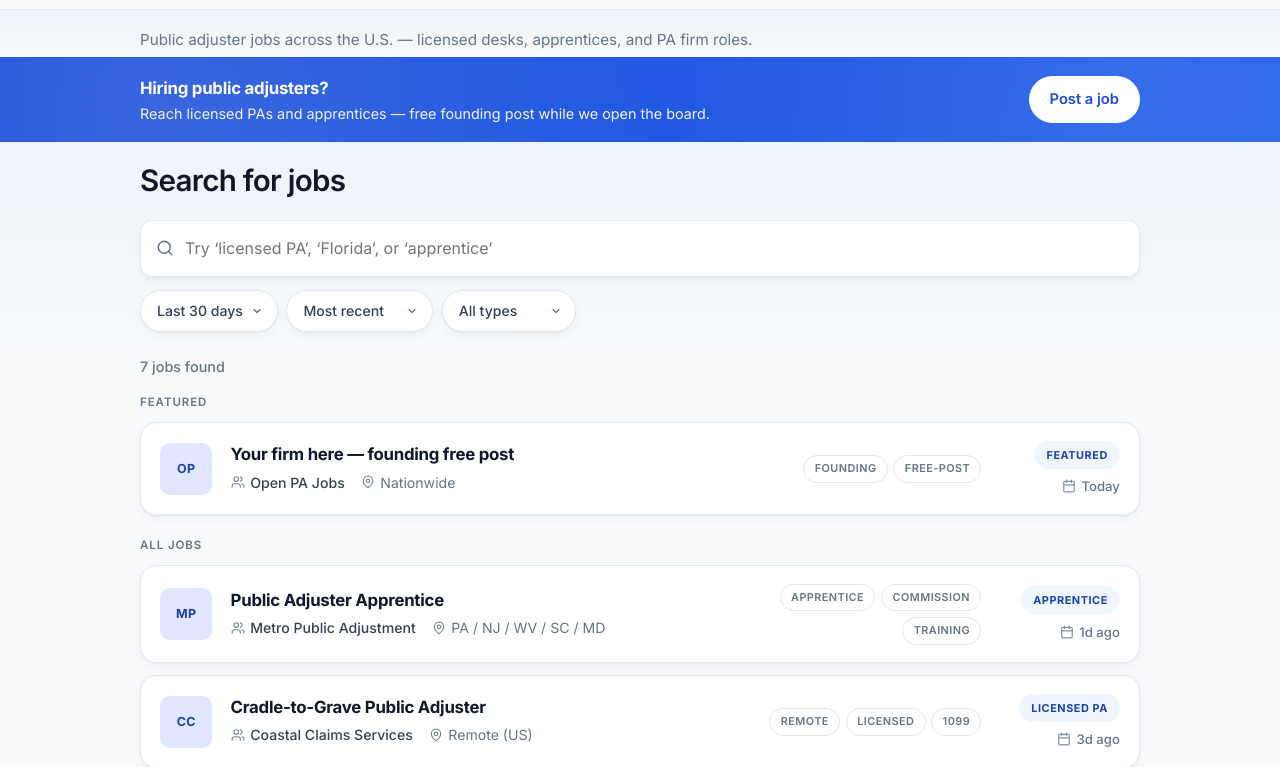
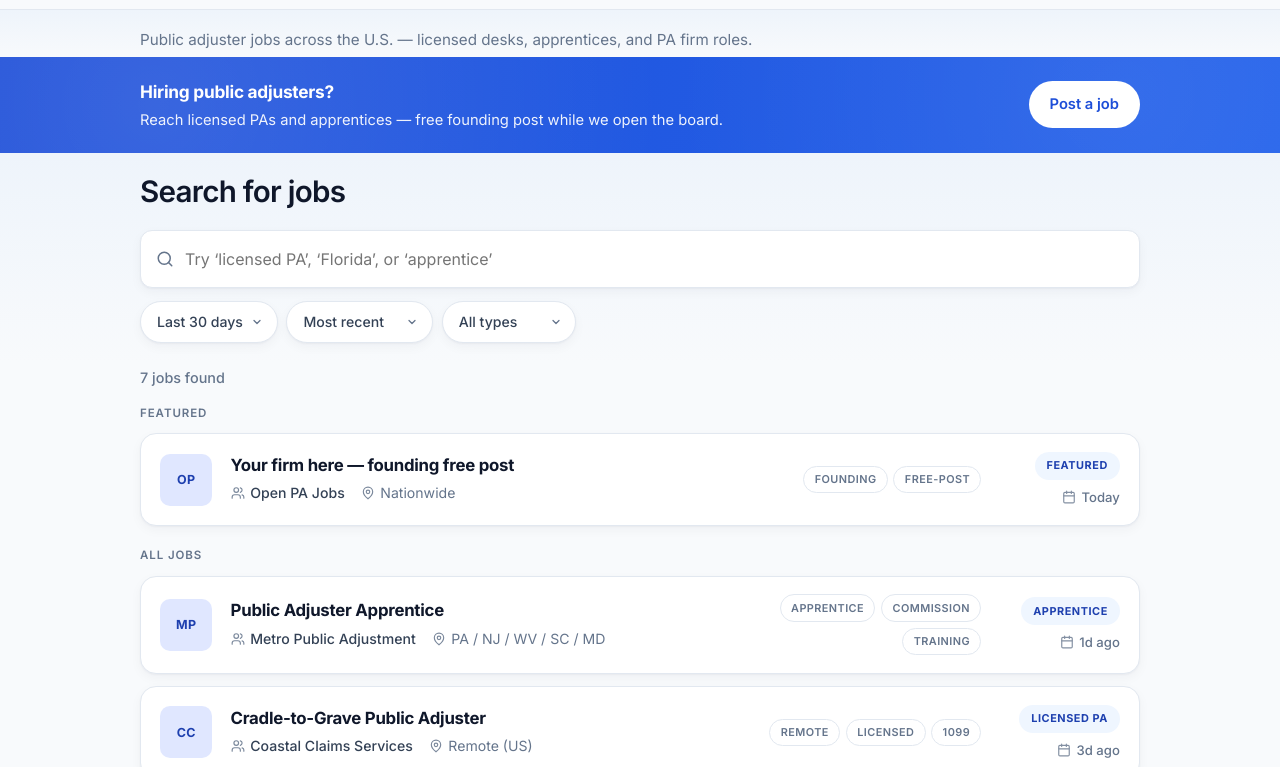
Before and after one commit to joshuaread/openpajobs, a plain HTML site: page index.html in a window 1280 px wide. Shown: the part 55-822 px from the top of the page. Drawn offline with Linux system fonts and the light colour scheme.

Commit message:
Visual polish CSS: whitespace, taller cards, readable pills, wave divider
Soft cool-gray page bg, max-width 1080px, larger card padding/logo tiles, outlined skill pills + soft-blue type pills, founding/featured tokens, section-wave styles, airier search/filters.

```diff
--- a/polish.css
+++ b/polish.css
@@ -30,7 +30,7 @@ main { flex: 1; }
     radial-gradient(circle at 88% 40%, rgba(255,255,255,0.08), transparent 40%),
     linear-gradient(105deg, var(--banner-bg), var(--banner-bg-2));
   color: var(--banner-ink);
-  padding: 1.1rem 0;
+  padding: 1.35rem 0;
   margin: 0;
 }
 .hiring-banner-inner {
@@ -43,18 +43,18 @@ main { flex: 1; }
 .hiring-banner-copy {
   display: flex;
   flex-direction: column;
-  gap: 0.2rem;
+  gap: 0.25rem;
   min-width: 0;
 }
 .hiring-banner-copy strong {
-  font-size: 1.05rem;
+  font-size: 1.08rem;
   font-weight: 700;
   letter-spacing: -0.015em;
 }
 .hiring-banner-copy span {
-  font-size: 0.9rem;
+  font-size: 0.92rem;
   opacity: 0.92;
-  line-height: 1.4;
+  line-height: 1.45;
 }
 .post-page {
   padding: 2.75rem 0 3.5rem;
@@ -74,7 +74,8 @@ main { flex: 1; }
 .post-back a { color: var(--muted); font-weight: 500; }
 .post-back a:hover { color: var(--accent); }
 .footer {
-  padding: 2.5rem 0 2rem;
+  padding: 2.75rem 0 2.25rem;
+  margin-top: 0;
 }
 .footer-grid {
   display: grid;
```
